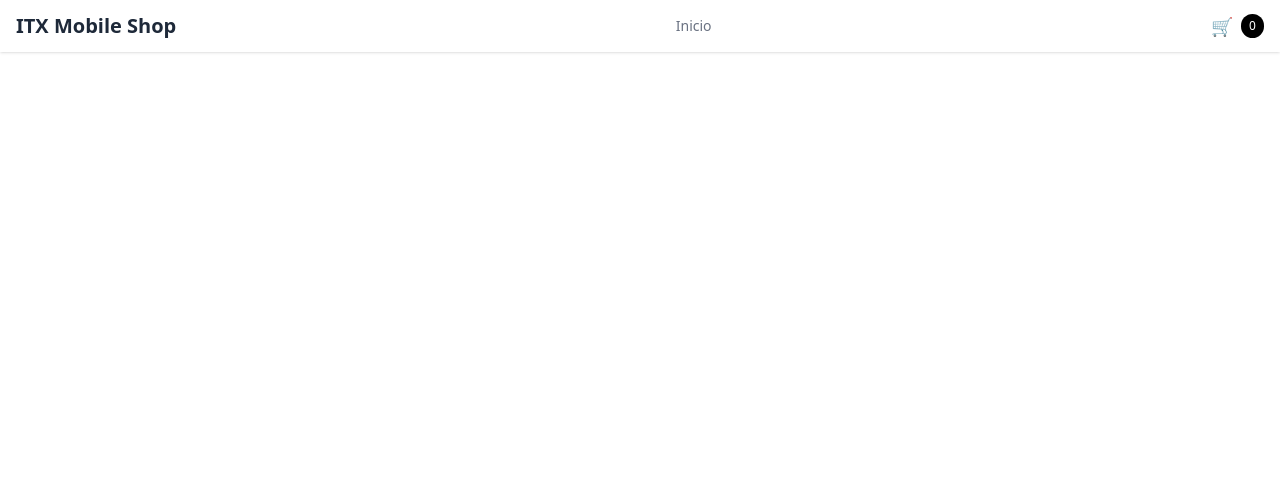
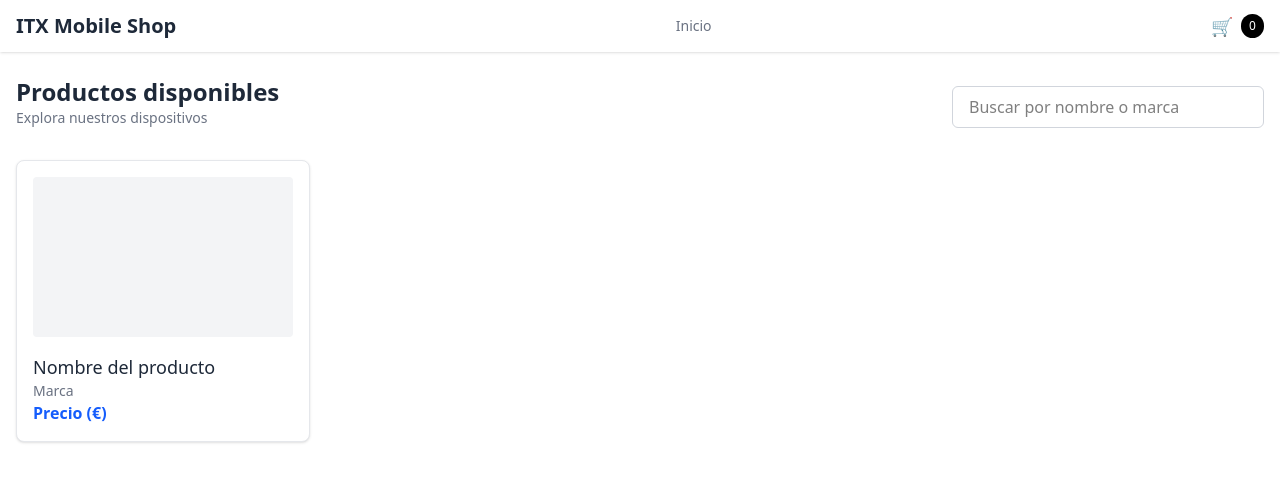
Before and after one commit to AlphaPingui/bcncgroup-frontend-test, an Angular app in the folder itx-mobile-shop/: page / in a window 1280 px wide. Shown: the top 482 px of the page. Built offline with nearby package versions, Linux system fonts and the light colour scheme.

Commit message:
feat(page): create ProductListPage

```diff
--- a/itx-mobile-shop/src/app/app.routes.ts
+++ b/itx-mobile-shop/src/app/app.routes.ts
@@ -1,3 +1,9 @@
 import { Routes } from '@angular/router';
+import { ProductListPageComponent } from './pages/product-list-page/product-list-page.component';
 
-export const routes: Routes = [];
+export const routes: Routes = [
+    {
+        path: '',
+        component: ProductListPageComponent
+    }
+];
--- /dev/null
+++ b/itx-mobile-shop/src/app/pages/product-list-page/product-list-page.component.html
@@ -0,0 +1,33 @@
+<section class="px-4 py-6 max-w-screen-xl mx-auto">
+    <div class="flex flex-col gap-4 lg:flex-row lg:items-end lg:justify-between mb-8">
+      <div>
+        <h2 class="text-xl sm:text-2xl font-semibold text-gray-800">Productos disponibles</h2>
+        <p class="text-sm text-gray-500">Explora nuestros dispositivos</p>
+      </div>
+
+      <div class="w-full sm:w-2/3 md:w-1/2 lg:w-1/4">
+        <label for="search" class="sr-only">Buscar productos</label>
+        <input
+          id="search"
+          name="search"
+          type="text"
+          placeholder="Buscar por nombre o marca"
+          class="w-full border border-gray-300 rounded-md px-4 py-2 focus:outline-none focus:ring-2 focus:ring-blue-500"
+        />
+      </div>
+    </div>
+
+    <div
+      class="grid grid-cols-1 sm:grid-cols-2 md:grid-cols-3 xl:grid-cols-4 gap-6"
+      role="list"
+      aria-label="Lista de productos"
+    >
+      <!-- mock product -->
+      <article class="bg-white border border-gray-200 rounded-lg shadow-sm p-4 flex flex-col">
+        <div class="h-40 w-full bg-gray-100 mb-4 rounded"></div>
+        <h3 class="text-lg font-medium text-gray-800">Nombre del producto</h3>
+        <p class="text-sm text-gray-500">Marca</p>
+        <p class="text-base font-semibold text-blue-600 mt-auto">Precio (€)</p>
+      </article>
+    </div>
+  </section>
```
Also changed, not shown: itx-mobile-shop/src/app/pages/product-list-page/product-list-page.component.ts (added, +12 -0 lines), itx-mobile-shop/src/app/pages/product-list-page/product-list-page.component.scss (added).
